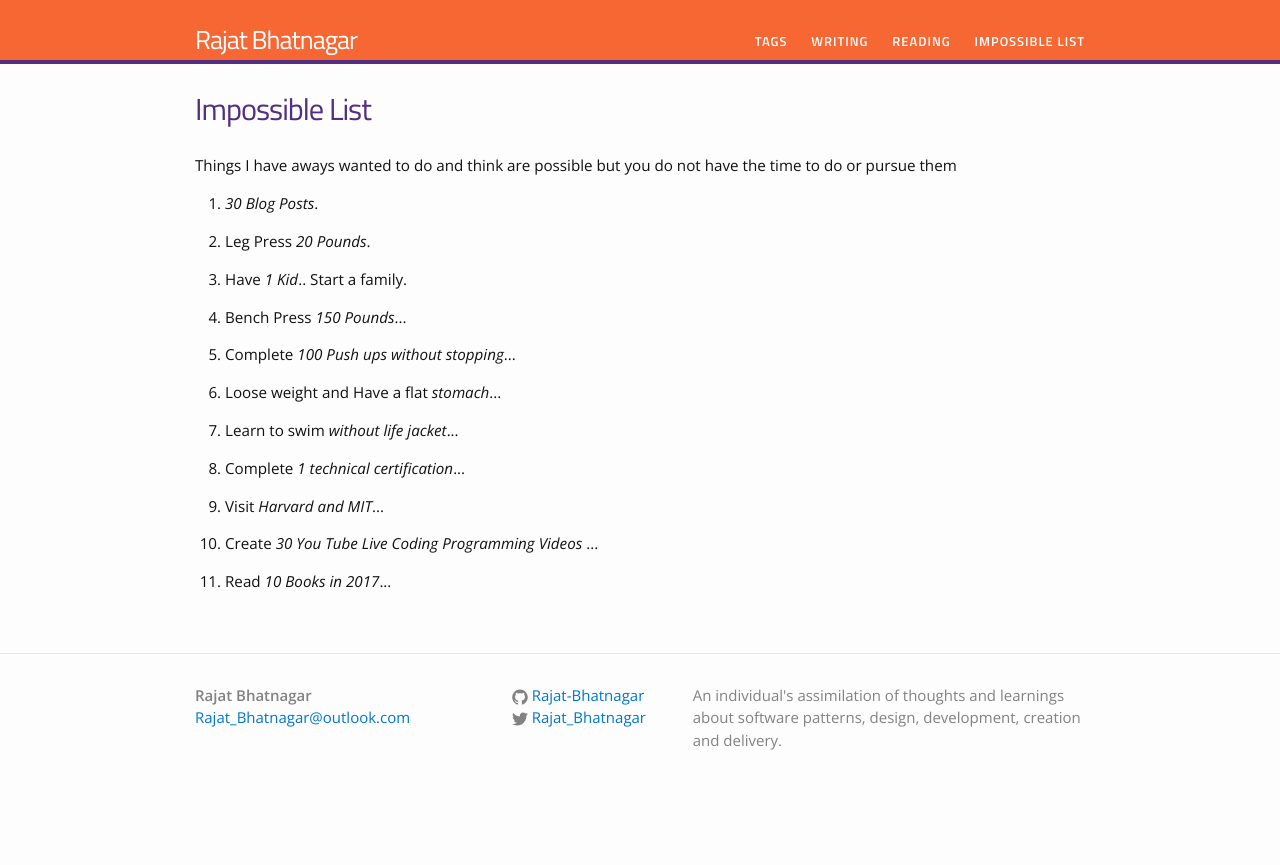
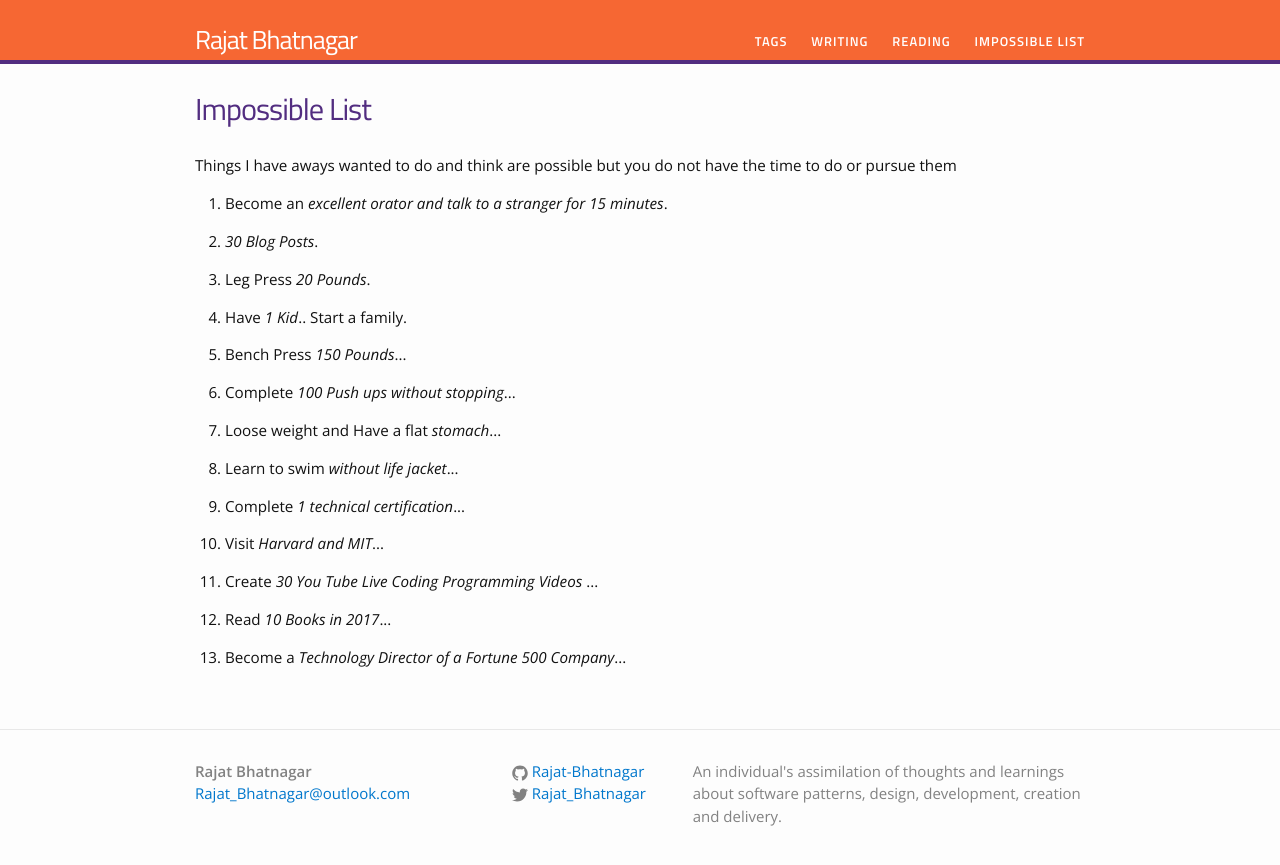
Before and after one commit to rajat-bhatnagar/rajat-bhatnagar.github.io, a Jekyll site: the page built from impossible.md, in a window 1280 px wide. Shown: the top 865 px of the page. Built offline with Jekyll 4.4.1, drawn with Linux system fonts in a browser that asks for light colours.

Commit message:
9thJuly2017: Update list

```diff
--- a/impossible.md
+++ b/impossible.md
@@ -8,6 +8,7 @@ Things I have aways wanted to do and think are possible but you do not have the
 
 <div id="list2">
    <ol>
+      <li><p>Become an <em>excellent orator and talk to a stranger for 15 minutes</em>.</p></li>
       <li><p><em>30 Blog Posts</em>.</p></li>
       <li><p>Leg Press <em>20 Pounds</em>.</p></li>
       <li><p>Have <em>1 Kid</em>.. Start a family.</p></li>
@@ -19,5 +20,6 @@ Things I have aways wanted to do and think are possible but you do not have the
       <li><p>Visit <em>Harvard and MIT</em>...</p></li>
       <li><p>Create <em>30 You Tube Live Coding Programming Videos</em> ...</p></li>
       <li><p>Read <em>10 Books in 2017</em>...</p></li>
+      <li><p>Become a <em>Technology Director of a Fortune 500 Company</em>...</p></li>
    </ol>
 </div>
```
